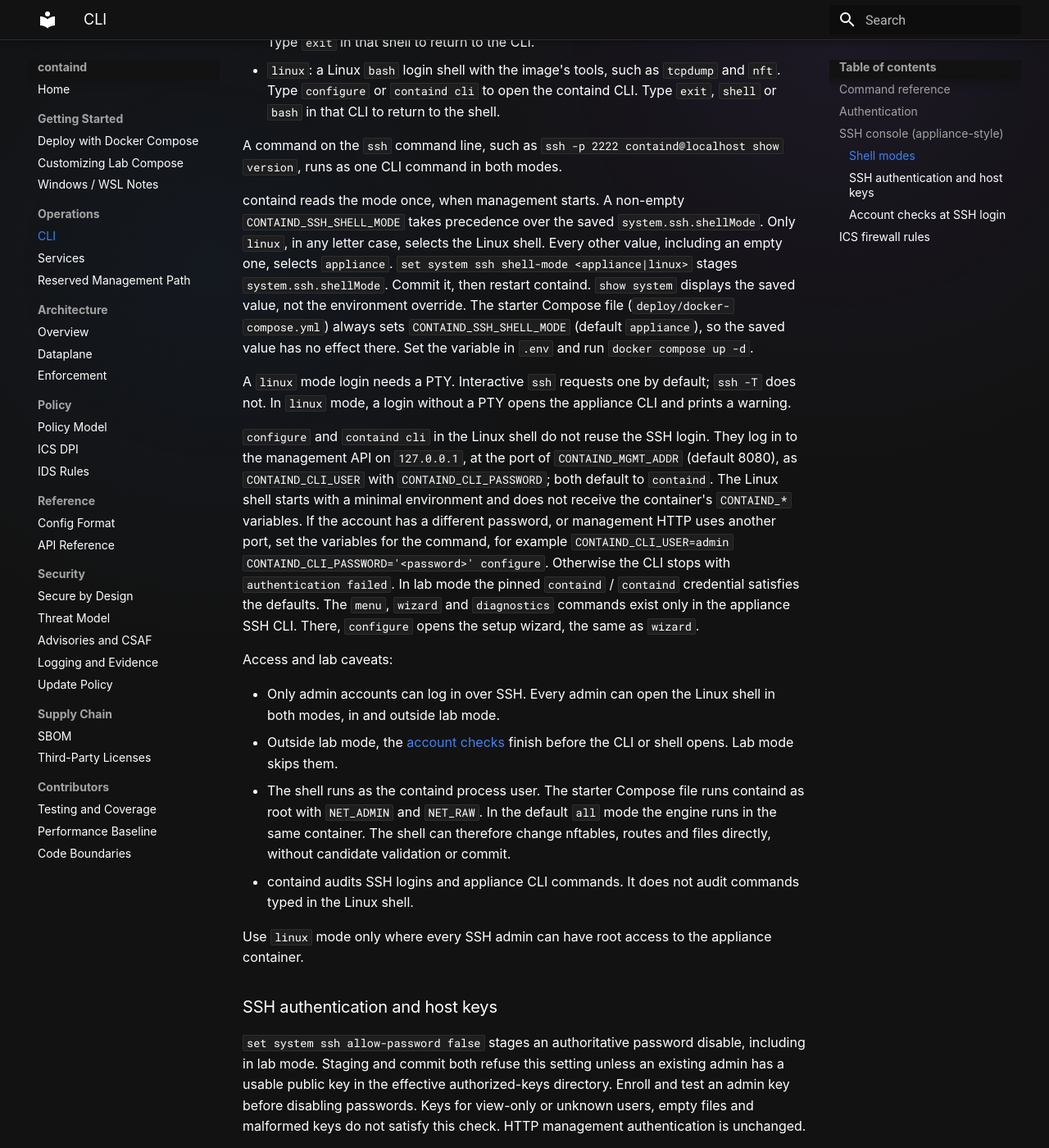
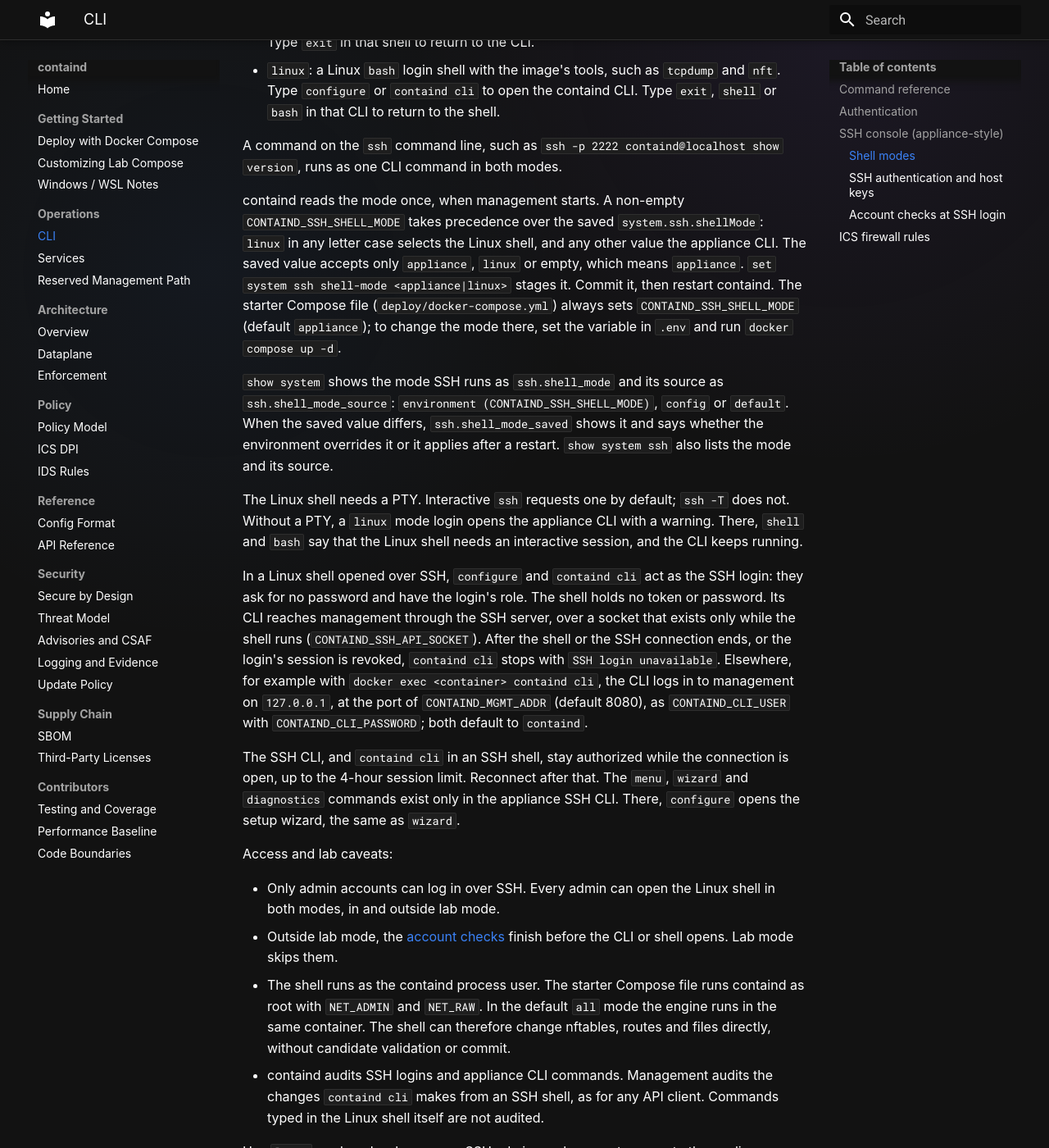
Before and after one commit to tonylturner/containd, an MkDocs documentation site: the page built from docs/mkdocs/cli.md, in a window 1280 px wide and 1400 px high, scrolled down 4150 px. Shown: the whole window at 82% size. Built offline with MkDocs 1.6.1 and Material for MkDocs 9.7.7, drawn with Linux system fonts in a browser that asks for light colours.

Commit message:
docs: describe the fixed SSH shell mode behaviour
Document shellMode validation, the effective mode in show system, the
PTY refusal, and containd cli acting as the SSH login in a Linux shell.
Drop the CONTAIND_CLI_* workaround for SSH shells.

```diff
--- a/docs/mkdocs/cli.md
+++ b/docs/mkdocs/cli.md
@@ -145,30 +145,40 @@ modes.
 
 containd reads the mode once, when management starts. A non-empty
 `CONTAIND_SSH_SHELL_MODE` takes precedence over the saved
-`system.ssh.shellMode`. Only `linux`, in any letter case, selects the Linux
-shell. Every other value, including an empty one, selects `appliance`.
-`set system ssh shell-mode <appliance|linux>` stages `system.ssh.shellMode`.
-Commit it, then restart containd. `show system` displays the saved value, not
-the environment override. The starter Compose file (`deploy/docker-compose.yml`)
-always sets `CONTAIND_SSH_SHELL_MODE` (default `appliance`), so the saved value
-has no effect there. Set the variable in `.env` and run `docker compose up -d`.
+`system.ssh.shellMode`: `linux` in any letter case selects the Linux shell,
+and any other value the appliance CLI. The saved value accepts only
+`appliance`, `linux` or empty, which means `appliance`.
+`set system ssh shell-mode <appliance|linux>` stages it. Commit it, then
+restart containd. The starter Compose file (`deploy/docker-compose.yml`)
+always sets `CONTAIND_SSH_SHELL_MODE` (default `appliance`); to change the
+mode there, set the variable in `.env` and run `docker compose up -d`.
 
-A `linux` mode login needs a PTY. Interactive `ssh` requests one by default;
-`ssh -T` does not. In `linux` mode, a login without a PTY opens the appliance
-CLI and prints a warning.
+`show system` shows the mode SSH runs as `ssh.shell_mode` and its source as
+`ssh.shell_mode_source`: `environment (CONTAIND_SSH_SHELL_MODE)`, `config` or
+`default`. When the saved value differs, `ssh.shell_mode_saved` shows it and
+says whether the environment overrides it or it applies after a restart.
+`show system ssh` also lists the mode and its source.
 
-`configure` and `containd cli` in the Linux shell do not reuse the SSH login.
-They log in to the management API on `127.0.0.1`, at the port of
-`CONTAIND_MGMT_ADDR` (default 8080), as `CONTAIND_CLI_USER` with
-`CONTAIND_CLI_PASSWORD`; both default to `containd`. The Linux shell starts
-with a minimal environment and does not receive the container's `CONTAIND_*`
-variables. If the account has a different password, or management HTTP uses
-another port, set the variables for the command, for example
-`CONTAIND_CLI_USER=admin CONTAIND_CLI_PASSWORD='<password>' configure`.
-Otherwise the CLI stops with `authentication failed`. In lab mode the pinned
-`containd` / `containd` credential satisfies the defaults. The `menu`, `wizard`
-and `diagnostics` commands exist only in the appliance SSH CLI. There,
-`configure` opens the setup wizard, the same as `wizard`.
+The Linux shell needs a PTY. Interactive `ssh` requests one by default;
+`ssh -T` does not. Without a PTY, a `linux` mode login opens the appliance CLI
+with a warning. There, `shell` and `bash` say that the Linux shell needs an
+interactive session, and the CLI keeps running.
+
+In a Linux shell opened over SSH, `configure` and `containd cli` act as the
+SSH login: they ask for no password and have the login's role. The shell
+holds no token or password. Its CLI reaches management through the SSH
+server, over a socket that exists only while the shell runs
+(`CONTAIND_SSH_API_SOCKET`). After the shell or the SSH connection ends, or
+the login's session is revoked, `containd cli` stops with
+`SSH login unavailable`. Elsewhere, for example with
+`docker exec <container> containd cli`, the CLI logs in to management on
+`127.0.0.1`, at the port of `CONTAIND_MGMT_ADDR` (default 8080), as
+`CONTAIND_CLI_USER` with `CONTAIND_CLI_PASSWORD`; both default to `containd`.
+
+The SSH CLI, and `containd cli` in an SSH shell, stay authorized while the
+connection is open, up to the 4-hour session limit. Reconnect after that.
+The `menu`, `wizard` and `diagnostics` commands exist only in the appliance
+SSH CLI. There, `configure` opens the setup wizard, the same as `wizard`.
 
 Access and lab caveats:
 
@@ -180,8 +190,9 @@ Access and lab caveats:
   containd as root with `NET_ADMIN` and `NET_RAW`. In the default `all` mode the
   engine runs in the same container. The shell can therefore change nftables,
   routes and files directly, without candidate validation or commit.
-- containd audits SSH logins and appliance CLI commands. It does not audit
-  commands typed in the Linux shell.
+- containd audits SSH logins and appliance CLI commands. Management audits
+  the changes `containd cli` makes from an SSH shell, as for any API client.
+  Commands typed in the Linux shell itself are not audited.
 
 Use `linux` mode only where every SSH admin can have root access to the
 appliance container.
```
Also changed, not shown: CHANGELOG.md.
